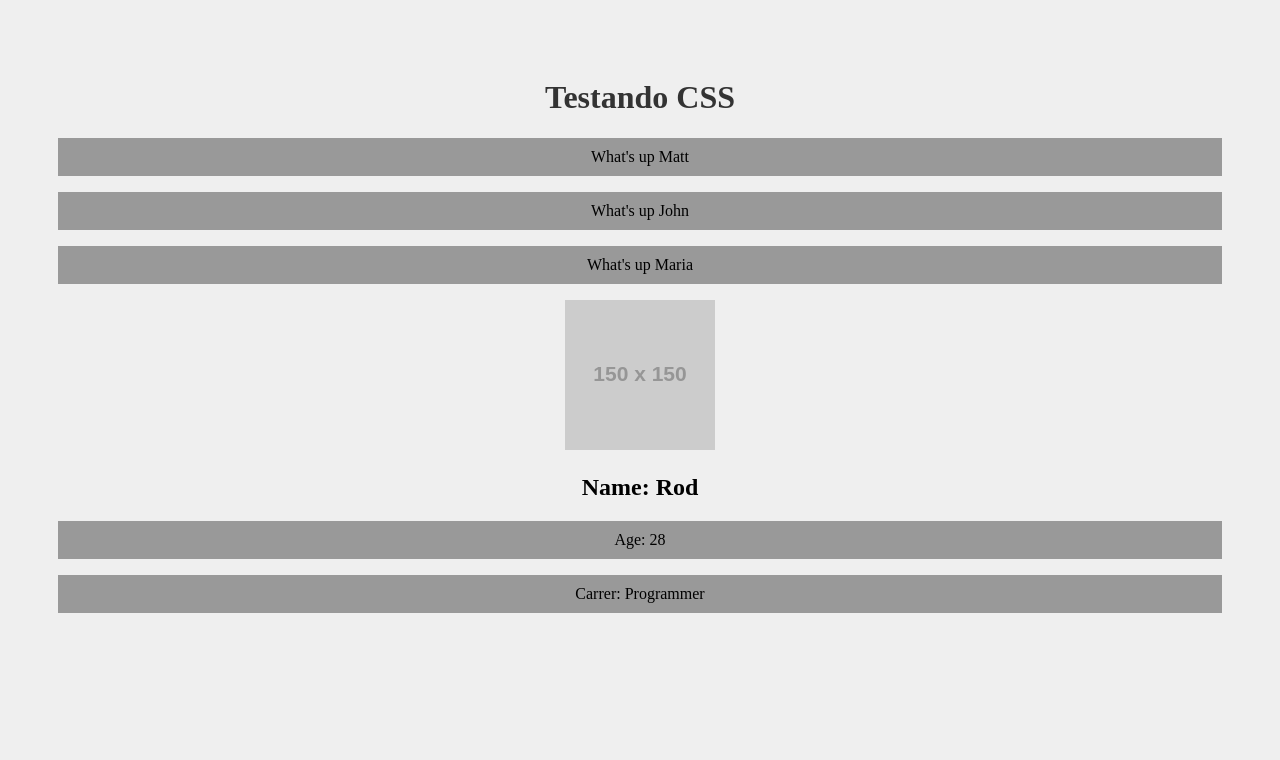
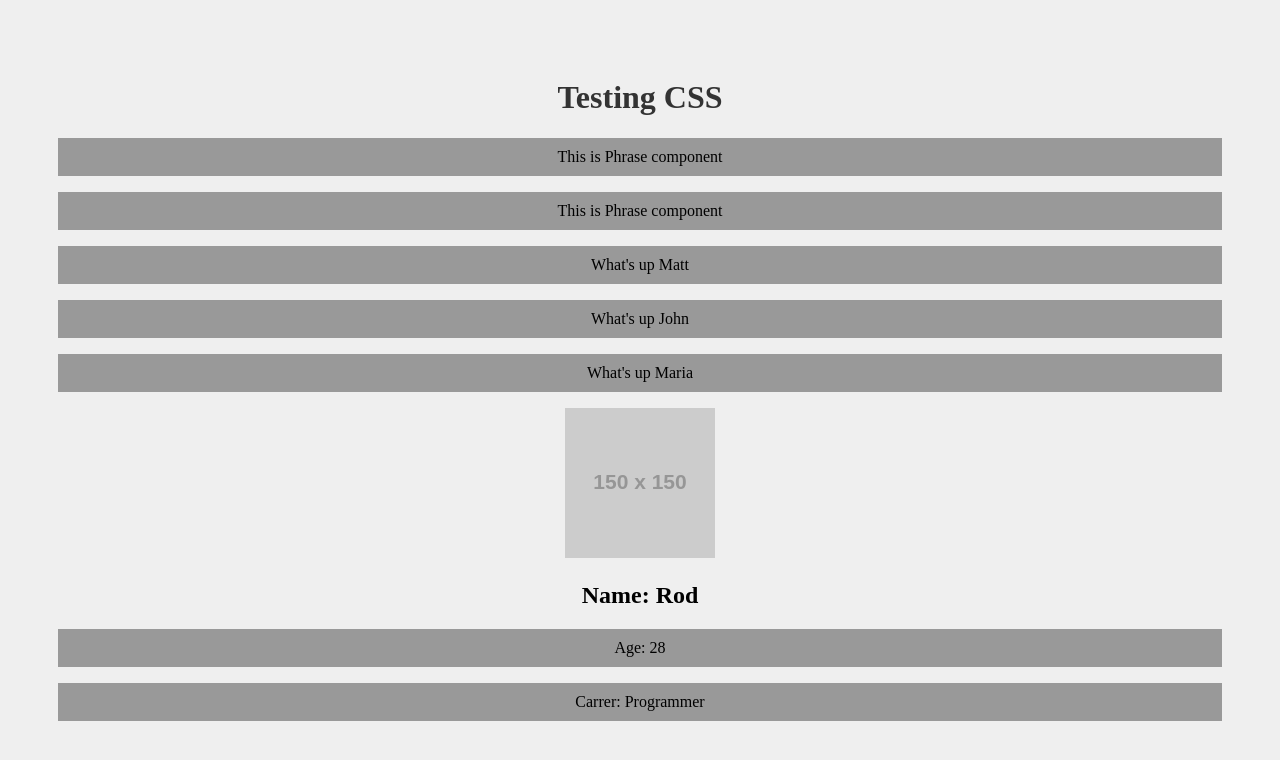
Before and after one commit to LeandroBonatto/CostProject, a React (Create React App) app in the folder cost-project/: page / in a window 1280 px wide. Shown: the top 760 px of the page. Built offline with nearby package versions, Linux system fonts and the light colour scheme.

Commit message:
Update App.js

```diff
--- a/cost-project/src/App.js
+++ b/cost-project/src/App.js
@@ -2,6 +2,7 @@ import './App.css'
 import HelloWorld from './components/HelloWorld'
 import SayMyName from './components/SayMyName'
 import Person from './components/Person'
+import Phrase from './components/Phrase'
 
 function App() {
 
@@ -9,7 +10,9 @@ function App() {
 
   return (
     <div className="App">
-      <h1>Testando CSS</h1>
+      <h1>Testing CSS</h1>
+      <Phrase />
+      <Phrase />
       <SayMyName name="Matt"/>
       <SayMyName name="John"/>
       <SayMyName name={name} />
```
